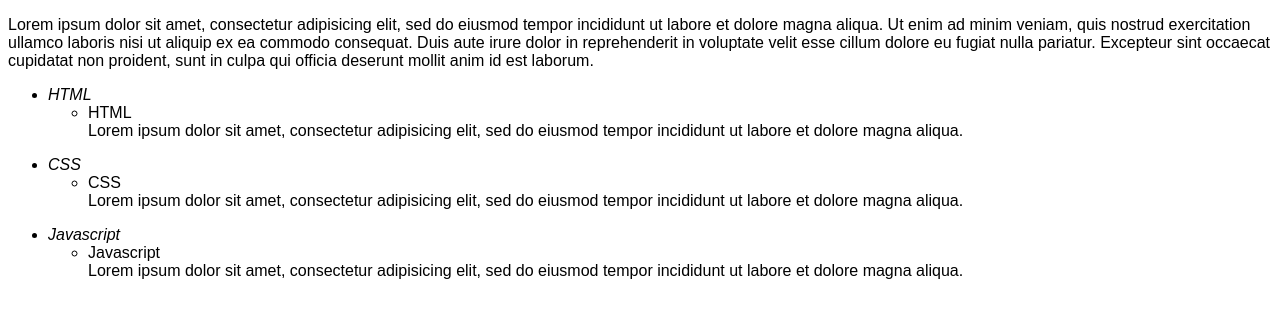
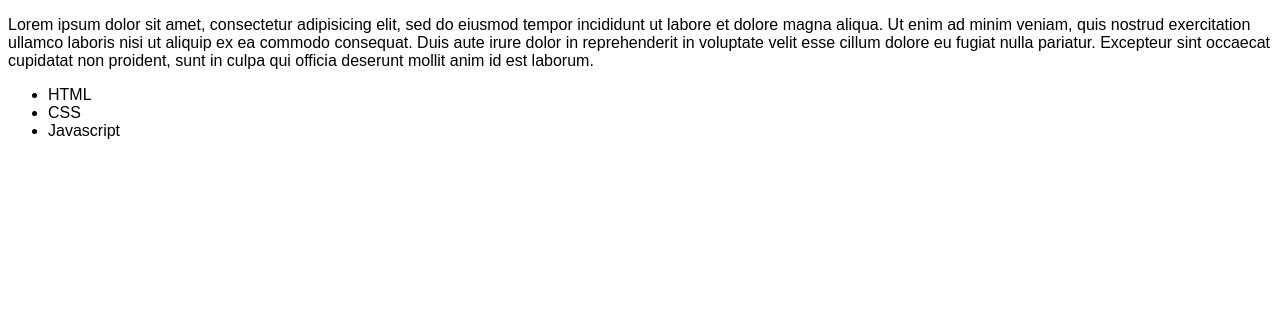
Before and after one commit to crisgalasanchez/s1ejercicio1, a plain HTML site: page index.html in a window 1280 px wide. Drawn offline with Linux system fonts and the light colour scheme; files that its build step writes are made by us from their sources.

Commit message:
resolucion tooltips

```diff
--- a/index.html
+++ b/index.html
@@ -2,7 +2,7 @@
 <html lang="es">
 <head>
     <meta charset="utf-8">
-		<link rel="stylesheet" href="style/style.css">
+		<link rel="stylesheet" href="styles/style.css">
     <title>Tecnologías web</title>
 </head>
 <body>
@@ -10,40 +10,22 @@
 
 <div class="lista-desplegable">
 	<ul>
-		<li>
+		<li class="lista-desplegable-item">
 			<span class="txt">HTML</span>
-				<ul>
-					<Li>
-						<div class="tootltips">HTML
-							<br>Lorem ipsum dolor sit amet, consectetur adipisicing elit, sed do eiusmod tempor incididunt ut labore et dolore magna aliqua. </br>
-						</div>
-					</li>
-				</ul>
+			<div class="tooltips">HTML
+				<br>Lorem ipsum dolor sit amet, consectetur adipisicing elit, sed do eiusmod tempor incididunt ut labore et dolore magna aliqua. </br>
+			</div>
+		</li>
+		<li class="lista-desplegable-item">
+			<span class="txt">CSS</span>
+			<div class="tooltips">CSS
+				<br>Lorem ipsum dolor sit amet, consectetur adipisicing elit, sed do eiusmod tempor incididunt ut labore et dolore magna aliqua. </br>
+			</div>
+		</li>
+		<li class="lista-desplegable-item">
+			<span class="txt">Javascript</span>
+			<div class="tooltips">Javascript
+				<br>Lorem ipsum dolor sit amet, consectetur adipisicing elit, sed do eiusmod tempor incididunt ut labore et dolore magna aliqua. </br>
+			</div>
 		</li>
 	</ul>
-
-	<ul>
-		<li>
-			<span class="txt">CSS</span>
-				<ul>
-					<Li>
-						<div class="tootltips">CSS
-							<br>Lorem ipsum dolor sit amet, consectetur adipisicing elit, sed do eiusmod tempor incididunt ut labore et dolore magna aliqua. </br>
-						</div>
-					</li>
-				</ul>
-		</li>
-	</ul>
-
-	<ul>
-		<li>
-			<span class="txt">Javascript</span>
-				<ul>
-					<Li>
-						<div class="tootltips">Javascript
-							<br>Lorem ipsum dolor sit amet, consectetur adipisicing elit, sed do eiusmod tempor incididunt ut labore et dolore magna aliqua. </br>
-						</div>
-					</li>
-				</ul>
-		</li>
-	</ul>
--- a/styles/style.css
+++ b/styles/style.css
@@ -2,9 +2,8 @@ body {
 	font-family: sans-serif;
 }
 
-.txt
-{
-	font-style: italic;
+span {
+	font-style: underline;
 }
 
 .tooltips {
@@ -13,10 +12,13 @@ body {
 	width: 400px;
 	height: 200px;
 	position: absolute;
-	visibility: hidden;
+	display: none;
 }
 
-.txt:hover + .tooltips
-{
-	visibility: visible;
+.lista-desplegable-item:hover .tooltips {
+	display: block;
 }
+
+.lista-desplegable-item {
+	position: relative;
+}
```
